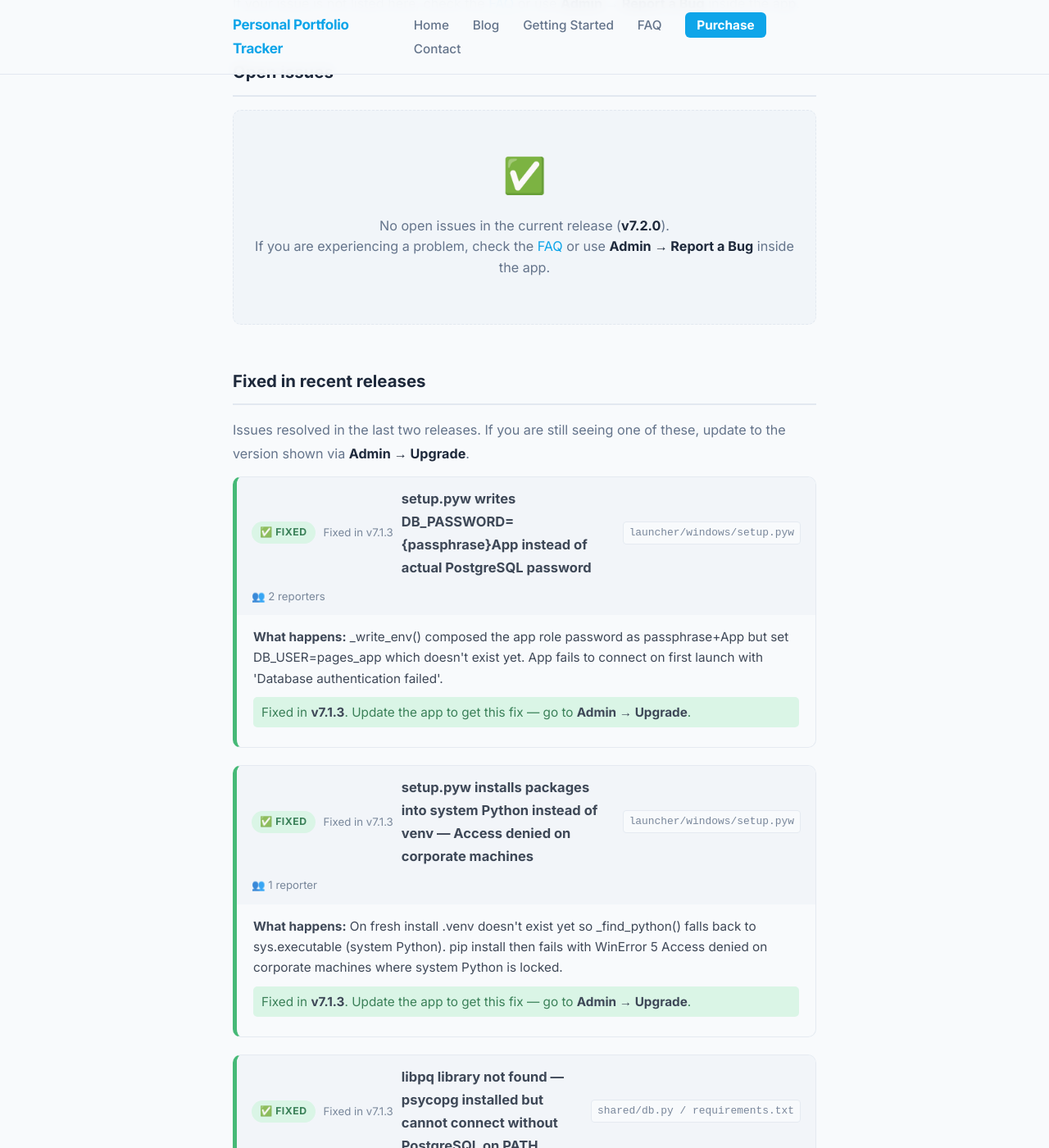
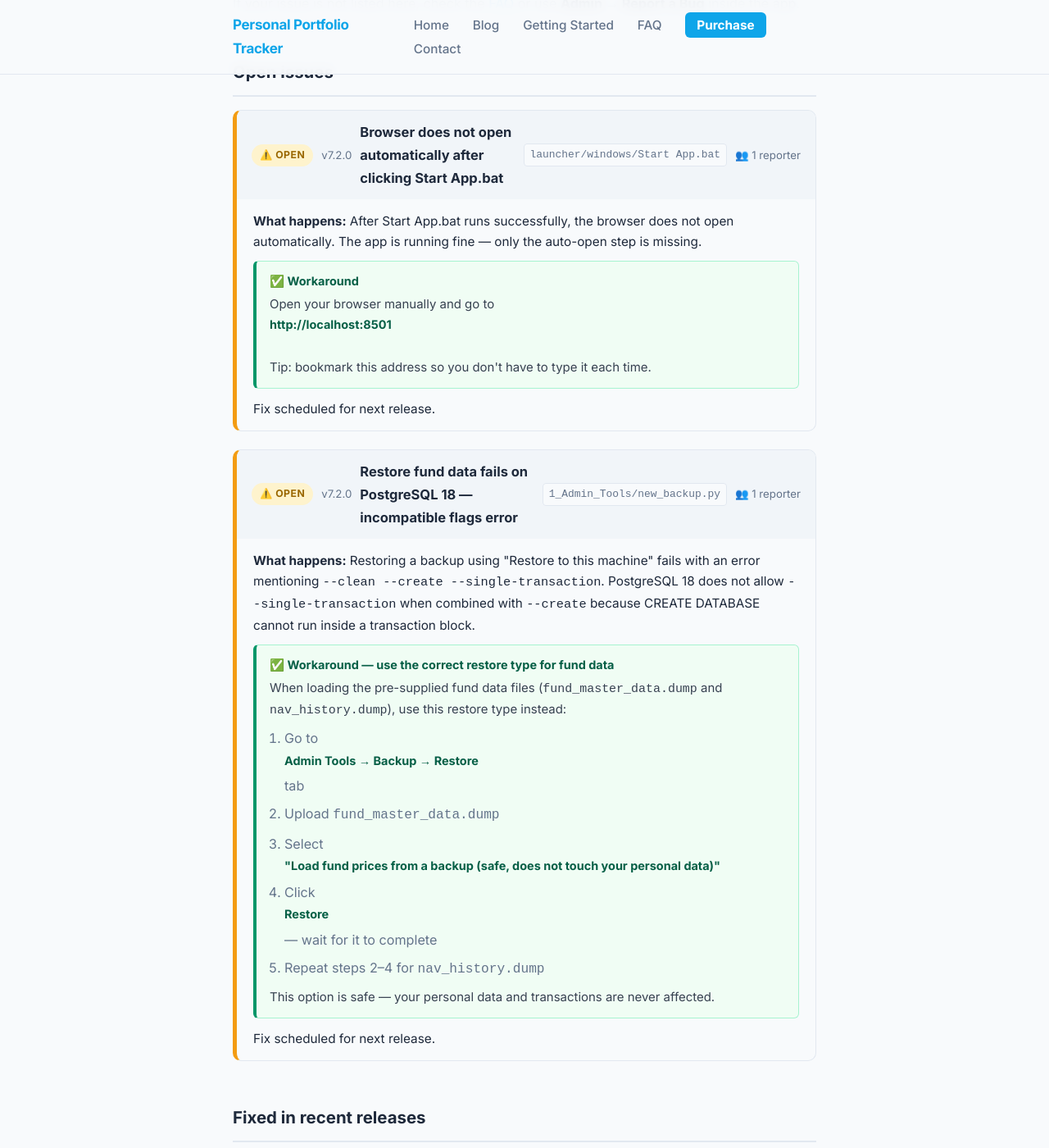
Before and after one commit to srikrishna2024/portfolio-tracker-blog, a Jekyll site: the page built from known-issues/index.html, in a window 1280 px wide and 1400 px high, scrolled down 558 px. Shown: the whole window at 82% size. Built offline with Jekyll 4.4.1, drawn with Linux system fonts in a browser that asks for light colours.

Commit message:
known issues: add v7.2.0 open issues — browser auto-open and PG18 restore fix

```diff
--- a/known-issues/index.html
+++ b/known-issues/index.html
@@ -18,12 +18,51 @@ title: Known Issues & Workarounds
   <div class="content-section">
     <h2>Open issues</h2>
 
-    <div class="ki-empty">
-      <span class="ki-empty-icon">✅</span>
-      <p>No open issues in the current release (<strong>v7.2.0</strong>).<br>
-      If you are experiencing a problem, check the <a href="{{ '/faq/' | relative_url }}">FAQ</a>
-      or use <strong>Admin → Report a Bug</strong> inside the app.</p>
+    <div class="ki-issue ki-noncritical">
+      <div class="ki-header">
+        <span class="ki-badge ki-badge-noncritical">⚠️ Open</span>
+        <span class="ki-version">v7.2.0</span>
+        <h3 class="ki-title">Browser does not open automatically after clicking Start App.bat</h3>
+        <span class="ki-page">launcher/windows/Start App.bat</span>
+        <span class="ki-version">👥 1 reporter</span>
+      </div>
+      <div class="ki-body">
+        <p><strong>What happens:</strong> After Start App.bat runs successfully, the browser does not open automatically. The app is running fine — only the auto-open step is missing.</p>
+        <div class="ki-workaround">
+          <strong>✅ Workaround</strong>
+          <p>Open your browser manually and go to <strong>http://localhost:8501</strong><br/>
+          Tip: bookmark this address so you don't have to type it each time.</p>
+        </div>
+        <p class="ki-eta">Fix scheduled for next release.</p>
+      </div>
     </div>
+
+    <div class="ki-issue ki-noncritical">
+      <div class="ki-header">
+        <span class="ki-badge ki-badge-noncritical">⚠️ Open</span>
+        <span class="ki-version">v7.2.0</span>
+        <h3 class="ki-title">Restore fund data fails on PostgreSQL 18 — incompatible flags error</h3>
+        <span class="ki-page">1_Admin_Tools/new_backup.py</span>
+        <span class="ki-version">👥 1 reporter</span>
+      </div>
+      <div class="ki-body">
+        <p><strong>What happens:</strong> Restoring a backup using "Restore to this machine" fails with an error mentioning <code>--clean --create --single-transaction</code>. PostgreSQL 18 does not allow <code>--single-transaction</code> when combined with <code>--create</code> because CREATE DATABASE cannot run inside a transaction block.</p>
+        <div class="ki-workaround">
+          <strong>✅ Workaround — use the correct restore type for fund data</strong>
+          <p>When loading the pre-supplied fund data files (<code>fund_master_data.dump</code> and <code>nav_history.dump</code>), use this restore type instead:</p>
+          <ol style="font-size:0.88rem;color:#374151;margin:8px 0 0;padding-left:18px;line-height:1.8;">
+            <li>Go to <strong>Admin Tools → Backup → Restore</strong> tab</li>
+            <li>Upload <code>fund_master_data.dump</code></li>
+            <li>Select <strong>"Load fund prices from a backup (safe, does not touch your personal data)"</strong></li>
+            <li>Click <strong>Restore</strong> — wait for it to complete</li>
+            <li>Repeat steps 2–4 for <code>nav_history.dump</code></li>
+          </ol>
+          <p style="margin-top:8px;">This option is safe — your personal data and transactions are never affected.</p>
+        </div>
+        <p class="ki-eta">Fix scheduled for next release.</p>
+      </div>
+    </div>
+
   </div>
 
   <div class="content-section">
```
